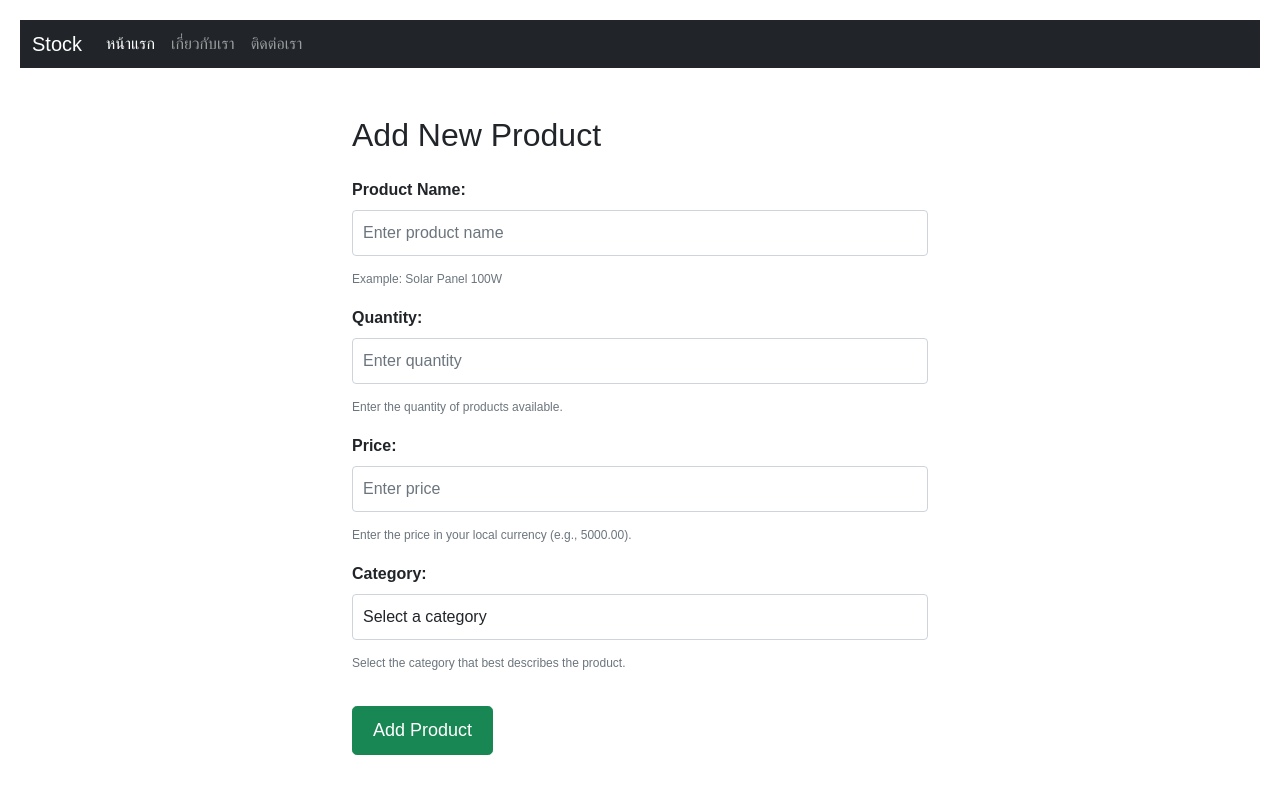
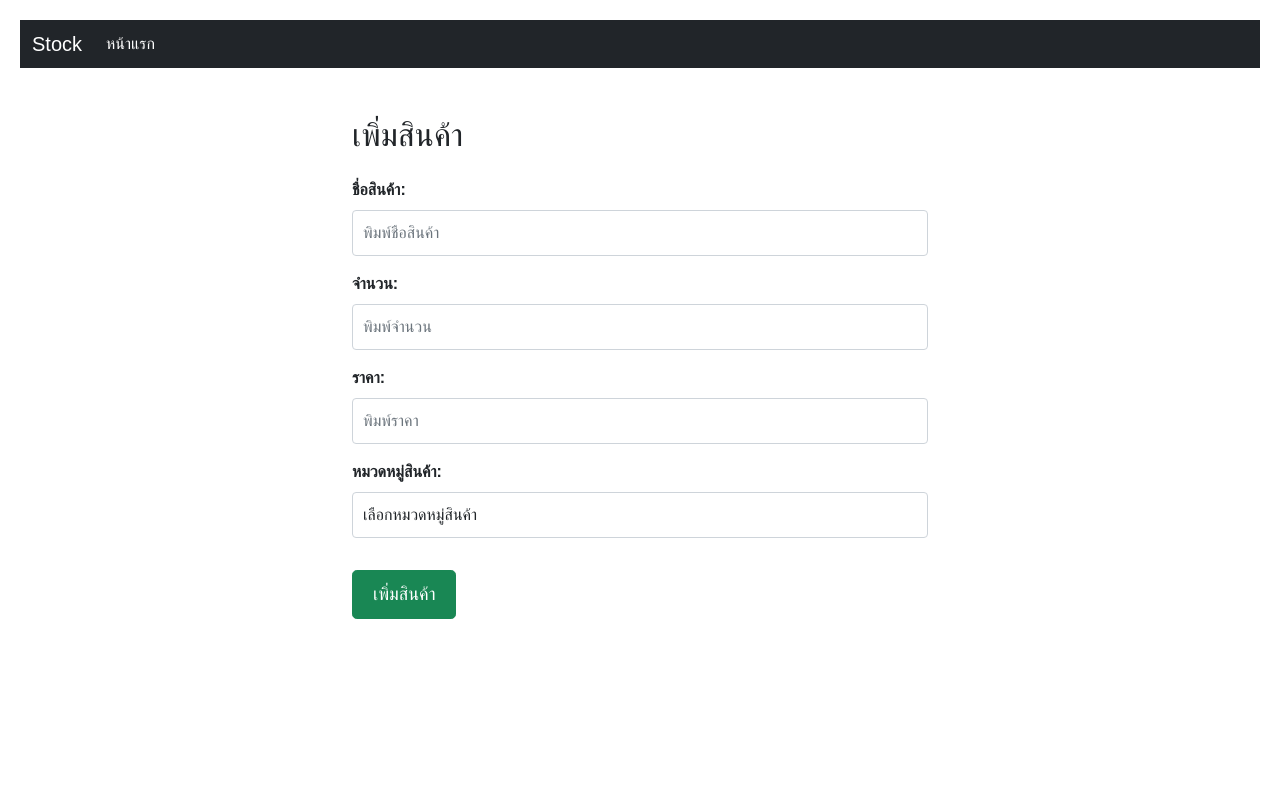
Before and after one commit to pythonsolar/stock-app, a Flask app: page /add_product_page in a window 1280 px wide. Run offline with Flask 3, Linux system fonts and the light colour scheme.

Commit message:
Edit add product

```diff
--- a/templates/add_product.html
+++ b/templates/add_product.html
@@ -3,47 +3,47 @@
 {% block content %}
 
 <div class="container mt-5">
-    <h2 class="mb-4">Add New Product</h2>
+    <h2 class="mb-4">เพิ่มสินค้า</h2>
     <form action="/add" method="post" class="form-group">
 
         <!-- Product Name -->
         <div class="mb-3">
-            <label for="name" class="form-label">Product Name:</label>
-            <input type="text" id="name" name="name" class="form-control" placeholder="Enter product name" required>
-            <small class="form-text text-muted">Example: Solar Panel 100W</small>
+            <label for="name" class="form-label">ชื่อสินค้า:</label>
+            <input type="text" id="name" name="name" class="form-control" placeholder="พิมพ์ชื่อสินค้า" required>
+            <!-- <small class="form-text text-muted">Example: Solar Panel 100W</small> -->
         </div>
 
         <!-- Quantity -->
         <div class="mb-3">
-            <label for="quantity" class="form-label">Quantity:</label>
-            <input type="number" id="quantity" name="quantity" class="form-control" placeholder="Enter quantity" required>
-            <small class="form-text text-muted">Enter the quantity of products available.</small>
+            <label for="quantity" class="form-label">จำนวน:</label>
+            <input type="number" id="quantity" name="quantity" class="form-control" placeholder="พิมพ์จำนวน" required>
+            <!-- <small class="form-text text-muted">Enter the quantity of products available.</small> -->
         </div>
 
         <!-- Price -->
         <div class="mb-3">
-            <label for="price" class="form-label">Price:</label>
-            <input type="number" id="price" name="price" class="form-control" step="0.01" placeholder="Enter price" required>
-            <small class="form-text text-muted">Enter the price in your local currency (e.g., 5000.00).</small>
+            <label for="price" class="form-label">ราคา:</label>
+            <input type="number" id="price" name="price" class="form-control" step="0.01" placeholder="พิมพ์ราคา" required>
+            <!-- <small class="form-text text-muted">Enter the price in your local currency (e.g., 5000.00).</small> -->
         </div>
 
         <!-- Category -->
         <div class="mb-3">
-            <label for="category" class="form-label">Category:</label>
+            <label for="category" class="form-label">หมวดหมู่สินค้า:</label>
             <select id="category" name="category" class="form-control" required>
-                <option value="">Select a category</option> <!-- Default value -->
-                <option value="ปั๊ม">ปั๊ม</option>
+                <option value="">เลือกหมวดหมู่สินค้า</option> <!-- Default value -->
+                <option value="ปั๊ม">ปั๊มน้ำ</option>
                 <option value="แผงโซล่าเซลล์">แผงโซล่าเซลล์</option>
                 <option value="อินเวอร์เตอร์">อินเวอร์เตอร์</option>
                 <option value="แบตเตอรี่">แบตเตอรี่</option>
                 <option value="ชาร์จเจอร์">ชาร์จเจอร์</option>
                 <option value="อุปกรณ์อื่นๆ">อุปกรณ์อื่นๆ</option>
             </select>
-            <small class="form-text text-muted">Select the category that best describes the product.</small>
+            <!-- <small class="form-text text-muted">Select the category that best describes the product.</small> -->
         </div>
 
         <!-- Submit Button -->
-        <button type="submit" class="btn btn-success btn-lg mt-3">Add Product</button>
+        <button type="submit" class="btn btn-success btn-lg mt-3">เพิ่มสินค้า</button>
     </form>
 </div>
 
--- a/templates/base.html
+++ b/templates/base.html
@@ -21,12 +21,12 @@
               <li class="nav-item">
                 <a class="nav-link active" aria-current="page" href="{{ url_for('index')}}">หน้าแรก</a>
               </li>
-              <li class="nav-item">
+              <!-- <li class="nav-item">
                 <a class="nav-link" href="#">เกี่ยวกับเรา</a>
               </li>
               <li class="nav-item">
                 <a class="nav-link" href="#">ติดต่อเรา</a>
-              </li>
+              </li> -->
             </ul>
           </div>
         </div>
```
